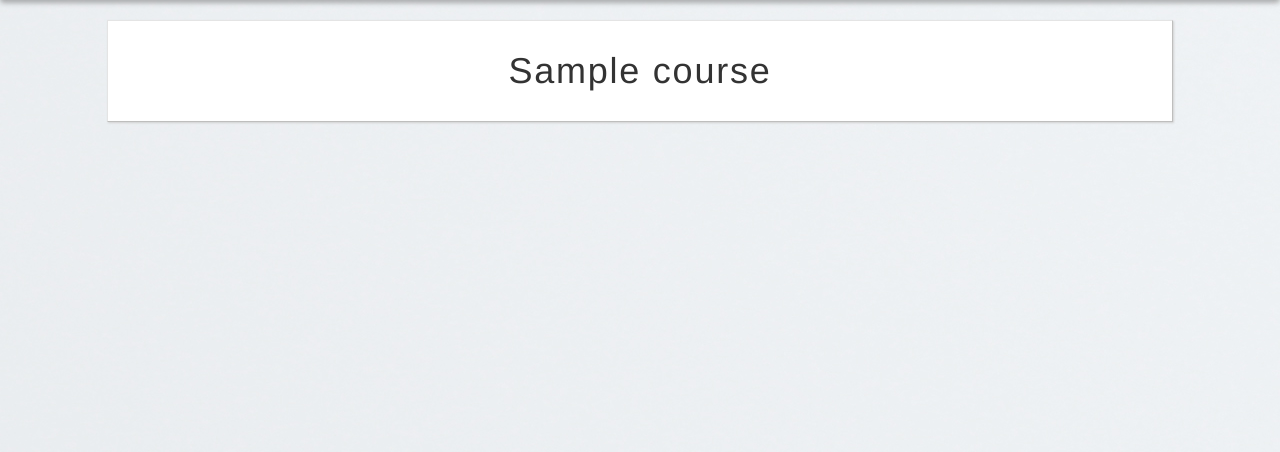
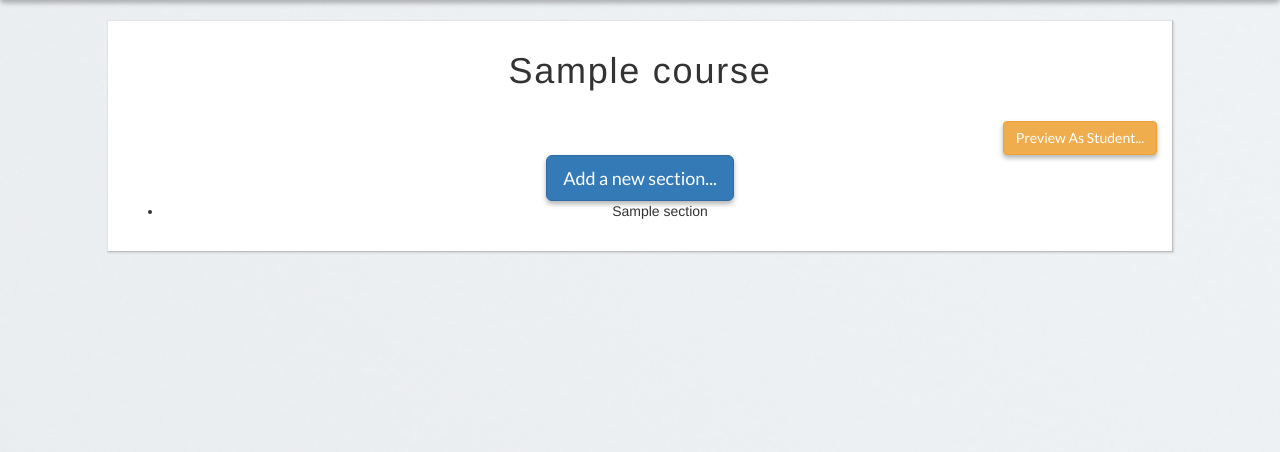
Before and after one commit to mailethiesen/videostore, a Rails app: page /instructor/courses/1 in a window 1280 px wide. Shown: the part 52-504 px from the top of the page. Run offline with Rails 7, Linux system fonts and the light colour scheme; a user stored in the database is signed in; tables that the repository leaves empty hold one stand-in row (values such as "Sample post"); style sheets or scripts are compiled from the project's sources; some libraries are stand-ins or nearby versions.

Commit message:
added lessons and sections

```diff
--- /dev/null
+++ b/app/assets/javascripts/instructor/sections.coffee
@@ -0,0 +1,3 @@
+# Place all the behaviors and hooks related to the matching controller here.
+# All this logic will automatically be available in application.js.
+# You can use CoffeeScript in this file: http://coffeescript.org/
--- /dev/null
+++ b/app/assets/stylesheets/instructor/sections.scss
@@ -0,0 +1,3 @@
+// Place all the styles related to the instructor/sections controller here.
+// They will automatically be included in application.css.
+// You can use Sass (SCSS) here: http://sass-lang.com/
--- /dev/null
+++ b/app/helpers/instructor/sections_helper.rb
@@ -0,0 +1,2 @@
+module Instructor::SectionsHelper
+end
--- a/app/models/course.rb
+++ b/app/models/course.rb
@@ -1,5 +1,6 @@
 class Course < ActiveRecord::Base
   belongs_to :user
+  has_many :sections
 
   validates :title, presence: true
   validates :description, presence: true
--- /dev/null
+++ b/app/models/section.rb
@@ -0,0 +1,3 @@
+class Section < ActiveRecord::Base
+  belongs_to :course
+end
--- a/app/views/instructor/courses/show.html.erb
+++ b/app/views/instructor/courses/show.html.erb
@@ -1,4 +1,22 @@
 <br />
 <div class="booyah-box col-xs-10 col-xs-offset-1">
   <h1 class="text-center"><%= @course.title %></h1>
+  <br />
+   <div class="text-center">
+      <%= link_to 'Preview As Student...', course_path(@course), class: 'btn btn-warning pull-right' %>
+  <br class="clr" />
+
+  <div class="text-center">
+    <%= link_to 'Add a new section...',new_instructor_course_section_path(@course), class: 'btn btn-primary btn-lg' %>
+
+    <ul>
+      <% @course.sections.each do |section| %>
+        <li>
+          <%= section.title %>
+        </li>
+      <% end %>
+    </ul>
+
+    </div>
+  </div>
 </div>
--- a/config/routes.rb
+++ b/config/routes.rb
@@ -8,7 +8,9 @@ Rails.application.routes.draw do
   resources :courses, only: [:index, :show]
 
   namespace :instructor do
-    resources :courses, only: [:new, :create, :show]
+    resources :courses, only: [:new, :create, :show] do
+      resources :sections, only: [:new, :create]
+    end
   end
 
   # Example of regular route:
```
Also changed, not shown: app/controllers/instructor/sections_controller.rb (added, +19 -0 lines), app/views/instructor/sections/new.html.erb (added, +11 -0 lines), db/migrate/20160802222034_create_sections.rb (added, +11 -0 lines), test/controllers/instructor/sections_controller_test.rb (added, +7 -0 lines), test/fixtures/sections.yml (added, +11 -0 lines), test/models/section_test.rb (added, +7 -0 lines), db/schema.rb.
